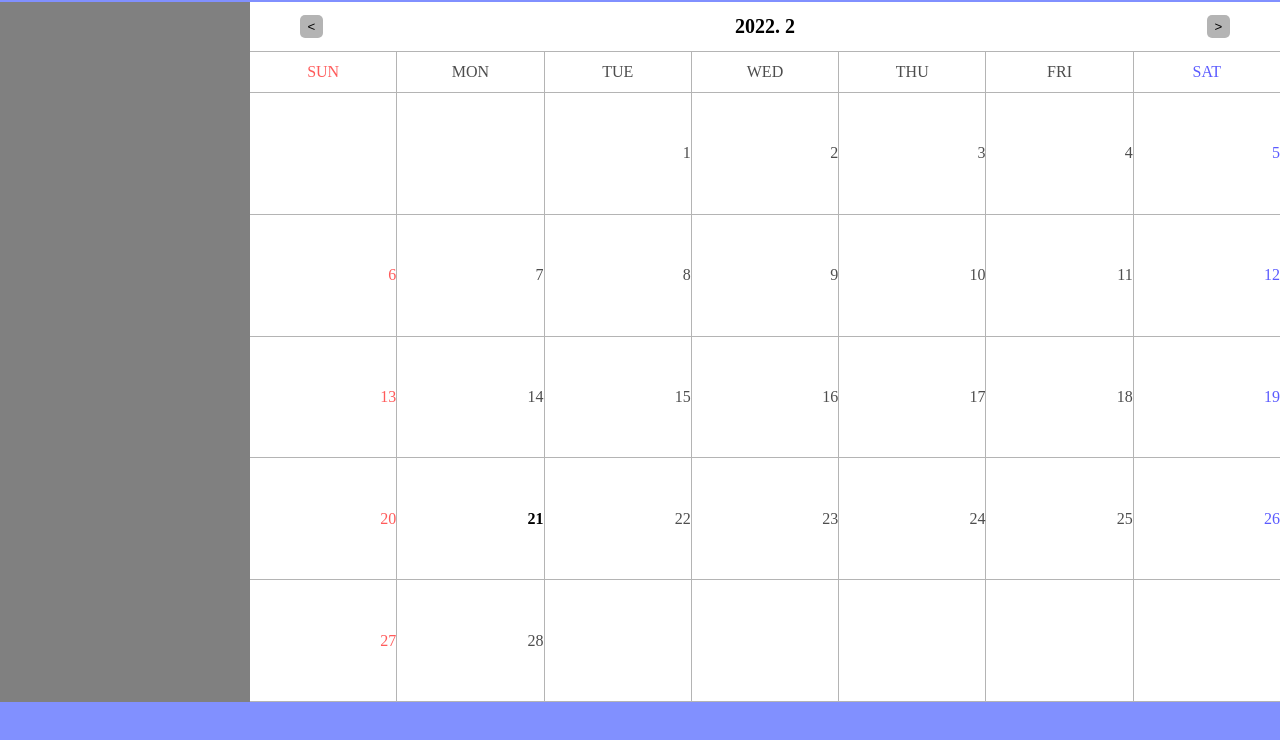
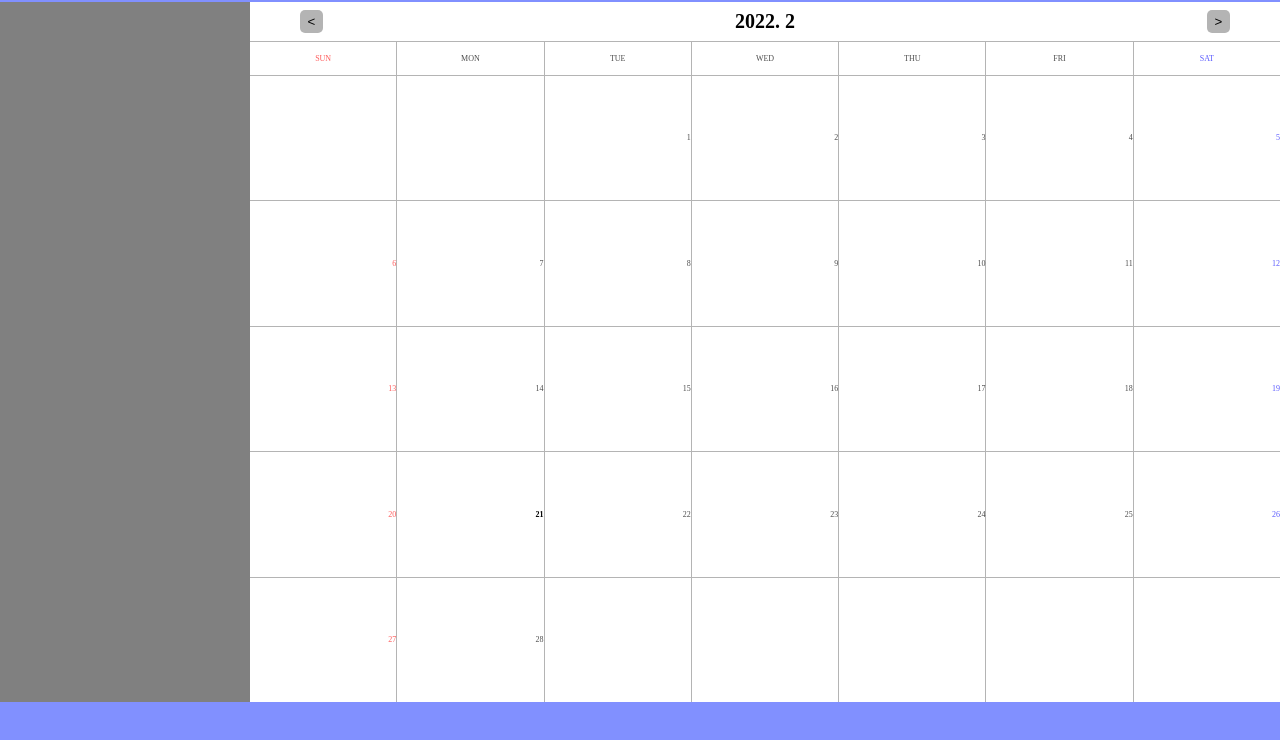
Before and after one commit to 99ehddud/calendar_template, a plain HTML site: page index.html in a window 1280 px wide. Shown: the part 58-798 px from the top of the page. Drawn offline with Linux system fonts and the light colour scheme.

Commit message:
Template Ver.x.1.2 (Fix Table)

```diff
--- a/index.html
+++ b/index.html
@@ -24,9 +24,9 @@
 
         <main>
             <div id="calendar_title">
-                <button><</button>
+                <button type="button" onclick=""><</button>
                 <p id="year_month"></p>
-                <button>></button>
+                <button type="button" onclick="">></button>
             </div>
             <script>make_calendar(today_year, today_month);</script>
         </main>
@@ -36,8 +36,8 @@
         </footer>
 
         <script>
-            resize();
-            window.onresize = function () { resize(); }
+            resize(today_year, today_month);
+            window.onresize = function () { resize(today_year, today_month); }
         </script>
     </body>
 </html>
--- a/main.css
+++ b/main.css
@@ -44,7 +44,7 @@ main {
     align-items: center;
     box-sizing: border-box;
     padding: 0 50px;
-    height: 50px;
+    height: 40px;
     border-bottom: 1px solid rgb(180, 180, 180);
 }
 
@@ -68,23 +68,15 @@ main > table {
     border-collapse: collapse;
 }
 
-main > table > tbody > tr {
-    border-bottom: 1px solid rgb(180, 180, 180);
-}
-
 main > table > tbody > tr > td {
     padding: 0;
     text-align: right;
-    font-size: 2vmin;
-}
-
-main > table > tbody > tr > td:not(:last-child) {
-    border-right: 1px solid rgb(180, 180, 180);
+    font-size: 1vmin;
 }
 
 .day_of_the_week {
     text-align: center;
-    height: 40px;
+    height: 30px;
 }
 
 .day_of_the_week:first-child,
--- a/main.js
+++ b/main.js
@@ -1,50 +1,26 @@
-// For Resize
-function resize() {
-    let innerWidth = window.innerWidth;
-    let innerHeight = window.innerHeight;
-
-    const header = document.querySelector('header');
-    const aside = document.querySelector('aside');
-    const main = document.querySelector('main');
-    const calendartitle = document.querySelector('#calendar_title');
-    const dayoftheweek = document.querySelector('.day_of_the_week');
-    const year_month = document.querySelector('#year_month');
-    const footer = document.querySelector('footer');
-
-    let headerHeight = header.offsetHeight;
-    let asideWidth = aside.offsetWidth;
-    let calendartitleHeight = calendartitle.offsetHeight;
-    let dayoftheweekHeight = dayoftheweek.offsetHeight;
-    let footerHeight = footer.offsetHeight;
-
-    header.style.width = innerWidth + 'px';
-    main.style.width = (innerWidth - asideWidth) + 'px';
-    main.style.height = (innerHeight - headerHeight - footerHeight) + 'px';
-    aside.style.height = (innerHeight - headerHeight - footerHeight) + 'px';
-    year_month.style.width = (innerWidth - asideWidth - 146) + 'px';
-
-    for (var i = 1; i <= 5; i++) {
-        let tr = document.getElementsByTagName('tr')[i];
-        tr.style.height = (innerHeight - headerHeight - calendartitleHeight - dayoftheweekHeight - footerHeight) / 5 + 'px';
-        for (var j = 0; j <= 6; j++) {
-            let td = document.getElementsByTagName('td')[j];
-            td.style.width = (innerWidth - asideWidth - 6) / 7 + 'px';
-        }
-    }
-}
-
 // For Calendar
 let today = new Date();
 let today_year = today.getFullYear();
 let today_month = today.getMonth() + 1;
 let today_date = today.getDate();
 
-function finalday_of_Month(year, month) {
-    return 32 - new Date(year, month - 1, 32).getDate();
+function finalday_of_Month(yyyy, MM) {
+    return 32 - new Date(yyyy, MM - 1, 32).getDate();
 }
 
 function day_of_week(yyyy, MM, dd) {
     return new Date(yyyy, MM - 1, dd).getDay();
+}
+
+function weeks_of_month(yyyy, MM) {
+    let days = day_of_week(yyyy, MM, 1) + finalday_of_Month(yyyy, MM);
+    if (days/7 <= 4) {
+        return 4;
+    } else if (days/7 <= 5) {
+        return 5;
+    } else if (days/7 <= 6) {
+        return 6;
+    }
 }
 
 function make_calendar(yyyy, MM) {
@@ -60,47 +36,41 @@ function make_calendar(yyyy, MM) {
     }
     document.write("</tr>");
 
-    let count = 0;
-
     document.write("<tr>");
     if (day_of_week(yyyy, MM, 1) != 0) {
         for (var j = 1; j <= day_of_week(yyyy, MM, 1); j++) {
             document.write("<td></td>")
-            count++;
         }
     }
-
-    let length = count + finalday_of_Month(yyyy, MM);
 
     for (var dd = 1; dd <= finalday_of_Month(yyyy, MM); dd++) {
         if (day_of_week(yyyy, MM, dd) == 0) {
             document.write("<tr>");
         }
-
         document.write("<td class=\"")
 
         if (day_of_week(yyyy, MM, dd) == 0) {
-            if (0 <= length && length <= 28) {
+            if (weeks_of_month(yyyy, MM) == 4) {
                 document.write("sunday_4week");
-            } else if (28 < length && length <= 35) {
+            } else if (weeks_of_month(yyyy, MM) == 5) {
                 document.write("sunday_5week");
-            } else if (35 < length) {
+            } else if (weeks_of_month(yyyy, MM) == 6) {
                 document.write("sunday_6week");
             }
         } else if (day_of_week(yyyy, MM, dd) == 6) {
-            if (0 <= length && length <= 28) {
+            if (weeks_of_month(yyyy, MM) == 4) {
                 document.write("saturday_4week");
-            } else if (28 < length && length <= 35) {
+            } else if (weeks_of_month(yyyy, MM) == 5) {
                 document.write("saturday_5week");
-            } else if (35 < length) {
+            } else if (weeks_of_month(yyyy, MM) == 6) {
                 document.write("saturday_6week");
             }
         } else {
-            if (0 <= length && length <= 28) {
+            if (weeks_of_month(yyyy, MM) == 4) {
                 document.write("weekday_4week");
-            } else if (28 < length && length <= 35) {
+            } else if (weeks_of_month(yyyy, MM) == 5) {
                 document.write("weekday_5week");
-            } else if (35 < length) {
+            } else if (weeks_of_month(yyyy, MM) == 6) {
                 document.write("weekday_6week");
             }
         }
@@ -132,3 +102,49 @@ function make_calendar(yyyy, MM) {
     }
     document.write("</table>");
 }
+
+// For Resize
+function resize(yyyy, MM) {
+    let innerWidth = window.innerWidth;
+    let innerHeight = window.innerHeight;
+
+    const header = document.querySelector('header');
+    const aside = document.querySelector('aside');
+    const main = document.querySelector('main');
+    const calendartitle = document.querySelector('#calendar_title');
+    const year_month = document.querySelector('#year_month');
+    const footer = document.querySelector('footer');
+
+    let headerHeight = header.offsetHeight;
+    let asideWidth = aside.offsetWidth;
+    let calendartitleHeight = calendartitle.offsetHeight;
+    let footerHeight = footer.offsetHeight;
+    let calendarHeight = innerHeight - headerHeight - calendartitleHeight - weeks_of_month(yyyy, MM) - footerHeight;
+
+    header.style.width = innerWidth + 'px';
+    main.style.width = (innerWidth - asideWidth) + 'px';
+    main.style.height = (innerHeight - headerHeight - footerHeight) + 'px';
+    aside.style.height = (innerHeight - headerHeight - footerHeight) + 'px';
+    year_month.style.width = (innerWidth - asideWidth - 146) + 'px';
+
+    for (var i = 0; i <= weeks_of_month(yyyy, MM); i++) {
+        let tr = document.getElementsByTagName('tr')[i];
+        for (var j = 0; j <= 6; j++) {
+            let td = tr.getElementsByTagName('td')[j];
+            td.style.width = (innerWidth - asideWidth - 6) / 7 + 'px';
+            if (i == 0) {
+                td.style.height = calendarHeight * (5/100) + 'px';
+            } else {
+                td.style.height = (calendarHeight * (95/100)) / weeks_of_month(yyyy, MM) + 'px';
+            }
+
+            if (i < weeks_of_month(yyyy, MM)) {
+                td.style.borderBottom = "1px solid rgb(180, 180, 180)";
+            }
+
+            if (j < 6) {
+                td.style.borderRight = "1px solid rgb(180, 180, 180)";
+            }
+        }
+    }
+}
```
